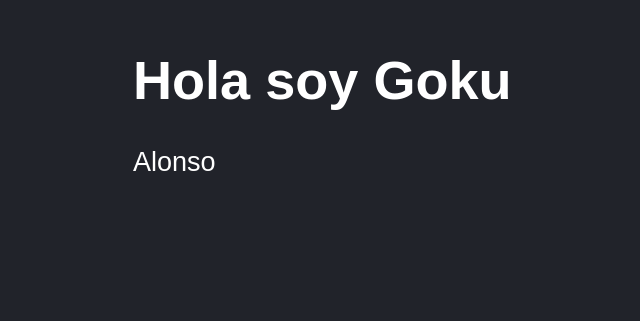
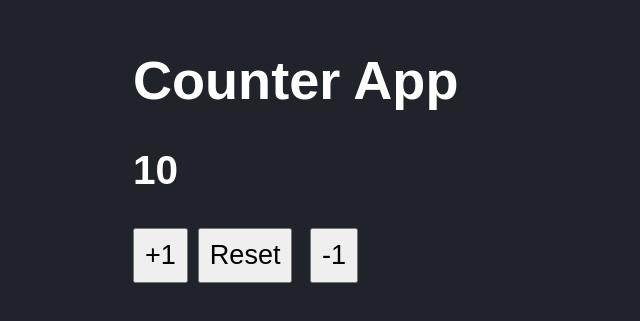
Before and after one commit to AlonsoAM/Jest-React-CounterApp, a React (Create React App) app: page / in a window 1280 px wide. Shown: the part 135-456 px from the top of the page, without its empty margins (15-655 px from the left). Built offline with nearby package versions, Linux system fonts and the light colour scheme.

Commit message:
cambios menores

```diff
--- a/src/index.jsx
+++ b/src/index.jsx
@@ -1,14 +1,14 @@
 import React from "react";
 import ReactDOM from "react-dom";
-import PrimeraApp from "./PrimeraApp";
+// import PrimeraApp from "./PrimeraApp";
 import "./index.css";
 import CounterApp from "./CounterApp";
 
 const divRoot = document.querySelector("#root");
 
-ReactDOM.render(
-    <PrimeraApp saludo='Hola soy Goku' subtitulo='Alonso' />,
-    divRoot
-);
+// ReactDOM.render(
+//     <PrimeraApp saludo='Hola soy Goku' subtitulo='Alonso' />,
+//     divRoot
+// );
 
-// ReactDOM.render(<CounterApp value={10} />, divRoot);
+ReactDOM.render(<CounterApp value={10} />, divRoot);
```
Also changed, not shown: 1 other file (tests, documents, lock files or other folders).
